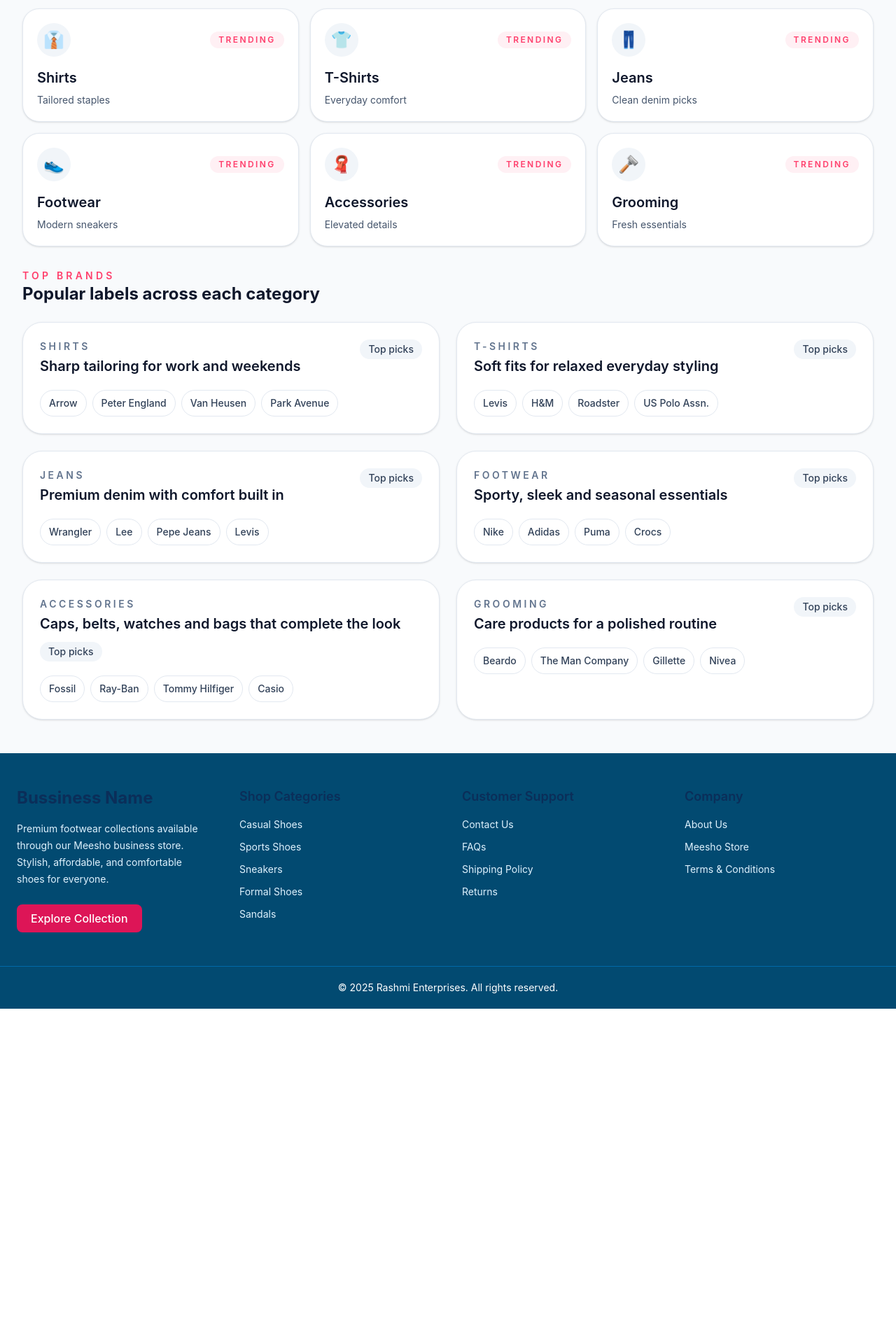
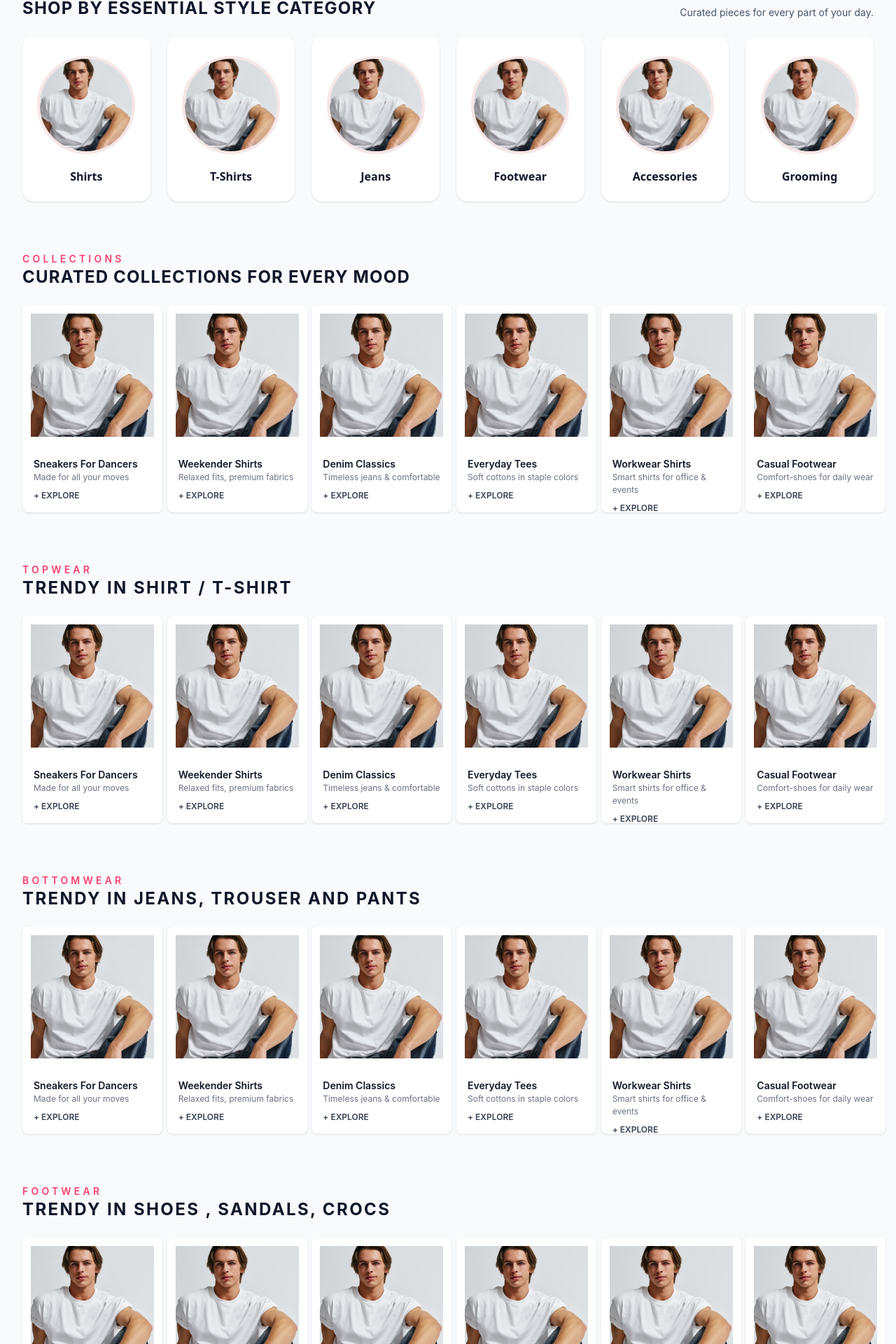
Before and after one commit to sachin-0203/eCart, a React (Vite) app in the folder frontend/: page /men in a window 1280 px wide. Shown: the part 1001-2921 px from the top of the page at 70% size. Before the commit the page ends 2442 px from the top, so only its background shows below. Built offline with nearby package versions, Linux system fonts and the light colour scheme.

Commit message:
add resuable collectionCard and CategoryCard and update the MenHomePage

```diff
--- a/frontend/src/components/ui/CategoryCard.jsx
+++ b/frontend/src/components/ui/CategoryCard.jsx
@@ -0,0 +1,36 @@
+import React from "react";
+import { Link } from "react-router-dom";
+
+export default function CategoryCard({ image, title, link, size = 140 }) {
+  const isExternal = typeof link === "string" && /^(https?:)?\/\//.test(link);
+
+  const Content = (
+    <div className="flex flex-col items-center gap-4 rounded-2xl bg-white p-6 shadow-sm transition-transform duration-300 hover:-translate-y-1 hover:shadow-lg">
+      <div className="rounded-full p-1 bg-white">
+        <div
+          className="rounded-full overflow-hidden border-4"
+          style={{ width: size, height: size, borderColor: "#f7e6e6" }}
+        >
+          <img
+            src={image}
+            alt={title}
+            loading="lazy"
+            className="h-full w-full object-cover transition-transform duration-500 hover:scale-105"
+          />
+        </div>
+      </div>
+
+      <h3 className="text-base font-semibold text-slate-900 font-sans text-center">{title}</h3>
+    </div>
+  );
+
+  if (!link) return Content;
+
+  return isExternal ? (
+    <a href={link} target="_blank" rel="noopener noreferrer">
+      {Content}
+    </a>
+  ) : (
+    <Link to={link}>{Content}</Link>
+  );
+}
--- /dev/null
+++ b/frontend/src/components/ui/CollectionCard.jsx
@@ -0,0 +1,38 @@
+import React from "react";
+import { Link } from "react-router-dom";
+
+export default function CollectionCard({ image, title, subtitle, link }) {
+	const isExternal = typeof link === "string" && /^(https?:)?\/\//.test(link);
+
+	const Content = (
+		<>
+			<div className="overflow-hidden rounded-lg bg-white shadow-sm w-50 h-74">
+				<img
+					src={image}
+					alt={title}
+					className="w-full object-cover transition duration-500 hover:scale-105 p-3"
+					style={{ height: 200 }}
+				/>
+
+				<div className="p-4">
+					<h3 className="text-[14px] font-semibold text-gray-900">{title}</h3>
+					{subtitle && (
+						<p className="text-[12px]  text-gray-500">{subtitle}</p>
+					)}
+
+					<div className="mt-2 text-[12px]  font-semibold text-gray-700">+ EXPLORE</div>
+				</div>
+			</div>
+		</>
+	);
+
+	if (!link) return Content;
+
+	return isExternal ? (
+		<a href={link} target="_blank" rel="noopener noreferrer">
+			{Content}
+		</a>
+	) : (
+		<Link to={link}>{Content}</Link>
+	);
+}
--- a/frontend/src/features/men/MenHomepage.jsx
+++ b/frontend/src/features/men/MenHomepage.jsx
@@ -1,46 +1,8 @@
 import { Link } from "react-router-dom";
-
-const categories = [
-  { name: "Shirts", emoji: "👔", desc: "Tailored staples" },
-  { name: "T-Shirts", emoji: "👕", desc: "Everyday comfort" },
-  { name: "Jeans", emoji: "👖", desc: "Clean denim picks" },
-  { name: "Footwear", emoji: "👟", desc: "Modern sneakers" },
-  { name: "Accessories", emoji: "🧣", desc: "Elevated details" },
-  { name: "Grooming", emoji: "🪒", desc: "Fresh essentials" },
-];
-
-const brandCollections = [
-  {
-    title: "Shirts",
-    subtitle: "Sharp tailoring for work and weekends",
-    brands: ["Arrow", "Peter England", "Van Heusen", "Park Avenue"],
-  },
-  {
-    title: "T-Shirts",
-    subtitle: "Soft fits for relaxed everyday styling",
-    brands: ["Levis", "H&M", "Roadster", "US Polo Assn."],
-  },
-  {
-    title: "Jeans",
-    subtitle: "Premium denim with comfort built in",
-    brands: ["Wrangler", "Lee", "Pepe Jeans", "Levis"],
-  },
-  {
-    title: "Footwear",
-    subtitle: "Sporty, sleek and seasonal essentials",
-    brands: ["Nike", "Adidas", "Puma", "Crocs"],
-  },
-  {
-    title: "Accessories",
-    subtitle: "Caps, belts, watches and bags that complete the look",
-    brands: ["Fossil", "Ray-Ban", "Tommy Hilfiger", "Casio"],
-  },
-  {
-    title: "Grooming",
-    subtitle: "Care products for a polished routine",
-    brands: ["Beardo", "The Man Company", "Gillette", "Nivea"],
-  },
-];
+import { categories, collections } from "./data";
+import { brandCollections } from "./data";
+import CollectionCard from "../../components/ui/CollectionCard";
+import CategoryCard from "../../components/ui/CategoryCard";
 
 export default function MenHomepage() {
   return (
@@ -111,13 +73,14 @@
         </div>
       </section>
 
-      <section className="mx-auto max-w-7xl px-4 pb-8 sm:px-6 lg:px-8">
+
+      <section id="categories" className="mx-auto max-w-7xl px-4 pb-8 sm:px-6 lg:px-8 my-10 ">
         <div className="mb-6 flex flex-wrap items-end justify-between gap-3">
           <div>
             <p className="text-sm font-semibold uppercase tracking-[0.3em] text-[#ff3f6c]">
               Categories
             </p>
-            <h2 className="text-2xl font-bold text-slate-900">
+            <h2 className="text-2xl font-bold text-slate-900 uppercase tracking-wider ">
               Shop by essential style category
             </h2>
           </div>
@@ -126,73 +89,144 @@
           </p>
         </div>
 
-        <div className="grid gap-4 md:grid-cols-2 xl:grid-cols-3">
+        <div className="grid gap-6  sm:grid-cols-3 lg:grid-cols-6">
           {categories.map((category) => (
-            <div
-              key={category.name}
-              className="rounded-[1.5rem] border border-slate-200 bg-white p-5 shadow-sm transition hover:-translate-y-1 hover:shadow-md"
-            >
-              <div className="flex items-center justify-between">
-                <div className="flex h-12 w-12 items-center justify-center rounded-full bg-slate-100 text-2xl">
-                  {category.emoji}
-                </div>
-                <span className="rounded-full bg-[#fff0f4] px-3 py-1 text-xs font-semibold uppercase tracking-[0.2em] text-[#ff3f6c]">
-                  Trending
-                </span>
-              </div>
-              <h3 className="mt-4 text-xl font-semibold text-slate-900">
-                {category.name}
-              </h3>
-              <p className="mt-2 text-sm text-slate-600">{category.desc}</p>
-            </div>
+            <CategoryCard
+              key={category.title}
+              image={category.image}
+              title={category.title}
+              subtitle={category.subtitle}
+              link={category.link}
+            />
           ))}
         </div>
       </section>
 
-      <section id="brands" className="mx-auto max-w-7xl px-4 pb-12 sm:px-6 lg:px-8">
-        <div className="mb-6">
-          <p className="text-sm font-semibold uppercase tracking-[0.3em] text-[#ff3f6c]">
-            Top brands
-          </p>
-          <h2 className="text-2xl font-bold text-slate-900">
-            Popular labels across each category
-          </h2>
+      <section id="collections" className="mx-auto max-w-7xl px-4 pb-8 sm:px-6 lg:px-8 my-10">
+        <div className="mb-6 flex items-end justify-between">
+          <div>
+            <p className="text-sm font-semibold uppercase tracking-[0.3em] text-[#ff3f6c]">
+              Collections
+            </p>
+            <h2 className="text-2xl font-bold text-slate-900 uppercase tracking-wider ">
+              Curated collections for every mood
+            </h2>
+          </div>
         </div>
 
-        <div className="grid gap-6 lg:grid-cols-2">
-          {brandCollections.map((item) => (
-            <div
-              key={item.title}
-              className="rounded-[1.75rem] border border-slate-200 bg-white p-6 shadow-sm"
-            >
-              <div className="flex flex-wrap items-start justify-between gap-3">
-                <div>
-                  <p className="text-sm font-semibold uppercase tracking-[0.25em] text-slate-500">
-                    {item.title}
-                  </p>
-                  <h3 className="mt-1 text-xl font-semibold text-slate-900">
-                    {item.subtitle}
-                  </h3>
-                </div>
-                <span className="rounded-full bg-slate-100 px-3 py-1 text-sm font-medium text-slate-700">
-                  Top picks
-                </span>
-              </div>
-
-              <div className="mt-5 flex flex-wrap gap-2">
-                {item.brands.map((brand) => (
-                  <span
-                    key={brand}
-                    className="rounded-full border border-slate-200 px-3 py-2 text-sm font-medium text-slate-700"
-                  >
-                    {brand}
-                  </span>
-                ))}
-              </div>
-            </div>
+        <div className="grid gap-6  sm:grid-cols-3 lg:grid-cols-6">
+          {collections.map((c) => (
+            <CollectionCard
+              key={c.title}
+              image={c.image}
+              title={c.title}
+              subtitle={c.subtitle}
+              link={c.link}
+            />
           ))}
         </div>
       </section>
+
+      <section id="topwear" className="mx-auto max-w-7xl px-4 pb-8 sm:px-6 lg:px-8 my-10">
+        <div className="mb-6 flex items-end justify-between">
+          <div>
+            <p className="text-sm font-semibold uppercase tracking-[0.3em] text-[#ff3f6c]">
+              topwear
+            </p>
+            <h2 className="text-2xl font-bold text-slate-900 uppercase tracking-widest ">
+              Trendy in shirt / t-shirt
+            </h2>
+          </div>
+        </div>
+
+        <div className="grid gap-6  sm:grid-cols-3 lg:grid-cols-6">
+          {collections.map((c) => (
+            <CollectionCard
+              key={c.title}
+              image={c.image}
+              title={c.title}
+              subtitle={c.subtitle}
+              link={c.link}
+            />
+          ))}
+        </div>
+      </section>
+
+      <section id="bottomwear" className="mx-auto max-w-7xl px-4 pb-8 sm:px-6 lg:px-8 my-10">
+        <div className="mb-6 flex items-end justify-between">
+          <div>
+            <p className="text-sm font-semibold uppercase tracking-[0.3em] text-[#ff3f6c]">
+              bottomwear
+            </p>
+            <h2 className="text-2xl font-bold text-slate-900 uppercase tracking-widest ">
+              Trendy in Jeans, Trouser and Pants
+            </h2>
+          </div>
+        </div>
+
+        <div className="grid gap-6  sm:grid-cols-3 lg:grid-cols-6">
+          {collections.map((c) => (
+            <CollectionCard
+              key={c.title}
+              image={c.image}
+              title={c.title}
+              subtitle={c.subtitle}
+              link={c.link}
+            />
+          ))}
+        </div>
+      </section>
+
+      <section id="footwear" className="mx-auto max-w-7xl px-4 pb-8 sm:px-6 lg:px-8 my-10">
+        <div className="mb-6 flex items-end justify-between">
+          <div>
+            <p className="text-sm font-semibold uppercase tracking-[0.3em] text-[#ff3f6c]">
+              footwear
+            </p>
+            <h2 className="text-2xl font-bold text-slate-900 uppercase tracking-widest ">
+              Trendy in shoes , sandals, crocs
+            </h2>
+          </div>
+        </div>
+
+        <div className="grid gap-6  sm:grid-cols-3 lg:grid-cols-6">
+          {collections.map((c) => (
+            <CollectionCard
+              key={c.title}
+              image={c.image}
+              title={c.title}
+              subtitle={c.subtitle}
+              link={c.link}
+            />
+          ))}
+        </div>
+      </section>
+
+      <section id="Accessories" className="mx-auto max-w-7xl px-4 pb-8 sm:px-6 lg:px-8 my-10">
+        <div className="mb-6 flex items-end justify-between">
+          <div>
+            <p className="text-sm font-semibold uppercase tracking-[0.3em] text-[#ff3f6c]">
+              Accessories
+            </p>
+            <h2 className="text-2xl font-bold text-slate-900 uppercase tracking-widest ">
+              Trendy Accessories
+            </h2>
+          </div>
+        </div>
+
+        <div className="grid gap-6  sm:grid-cols-3 lg:grid-cols-6">
+          {collections.map((c) => (
+            <CollectionCard
+              key={c.title}
+              image={c.image}
+              title={c.title}
+              subtitle={c.subtitle}
+              link={c.link}
+            />
+          ))}
+        </div>
+      </section>
+
     </main>
   );
 }
--- /dev/null
+++ b/frontend/src/features/men/data.js
@@ -0,0 +1,81 @@
+
+export const categories = [
+  { title: "Shirts", image: "/model_men.avif", subtitle: "Tailored staples" },
+  { title: "T-Shirts", image: "/model_men.avif", subtitle: "Everyday comfort" },
+  { title: "Jeans", image: "/model_men.avif", desc: "Clean denim picks" },
+  { title: "Footwear", image: "/model_men.avif", subtitle: "Modern sneakers" },
+  { title: "Accessories", image: "/model_men.avif", subtitle: "Elevated details" },
+  { title: "Grooming", image: "/model_men.avif", subtitle: "Fresh essentials" },
+];
+
+export const brandCollections = [
+  {
+    title: "Shirts",
+    subtitle: "Sharp tailoring for work and weekends",
+    brands: ["Arrow", "Peter England", "Van Heusen", "Park Avenue"],
+  },
+  {
+    title: "T-Shirts",
+    subtitle: "Soft fits for relaxed everyday styling",
+    brands: ["Levis", "H&M", "Roadster", "US Polo Assn."],
+  },
+  {
+    title: "Jeans",
+    subtitle: "Premium denim with comfort built in",
+    brands: ["Wrangler", "Lee", "Pepe Jeans", "Levis"],
+  },
+  {
+    title: "Footwear",
+    subtitle: "Sporty, sleek and seasonal essentials",
+    brands: ["Nike", "Adidas", "Puma", "Crocs"],
+  },
+  {
+    title: "Accessories",
+    subtitle: "Caps, belts, watches and bags that complete the look",
+    brands: ["Fossil", "Ray-Ban", "Tommy Hilfiger", "Casio"],
+  },
+  {
+    title: "Grooming",
+    subtitle: "Care products for a polished routine",
+    brands: ["Beardo", "The Man Company", "Gillette", "Nivea"],
+  },
+];
+
+export const collections = [
+  {
+    title: "Sneakers For Dancers",
+    subtitle: "Made for all your moves",
+    image: "/model_men.avif",
+    link: "/collections/sneakers-for-dancers",
+  },
+  {
+    title: "Weekender Shirts",
+    subtitle: "Relaxed fits, premium fabrics",
+    image: "/model_men.avif",
+    link: "/collections/weekender-shirts",
+  },
+  {
+    title: "Denim Classics",
+    subtitle: "Timeless jeans & comfortable",
+    image: "/model_men.avif",
+    link: "/collections/denim-classics",
+  },
+  {
+    title: "Everyday Tees",
+    subtitle: "Soft cottons in staple colors",
+    image: "/model_men.avif",
+    link: "/collections/everyday-tees",
+  },
+  {
+    title: "Workwear Shirts",
+    subtitle: "Smart shirts for office & events",
+    image: "/model_men.avif",
+    link: "/collections/workwear-shirts",
+  },
+  {
+    title: "Casual Footwear",
+    subtitle: "Comfort-shoes for daily wear",
+    image: "/model_men.avif",
+    link: "/collections/casual-footwear",
+  },
+];
```
Also changed, not shown: frontend/src/components/ui/OfferCard.jsx (added), frontend/src/components/ui/Ratings.jsx (added).
